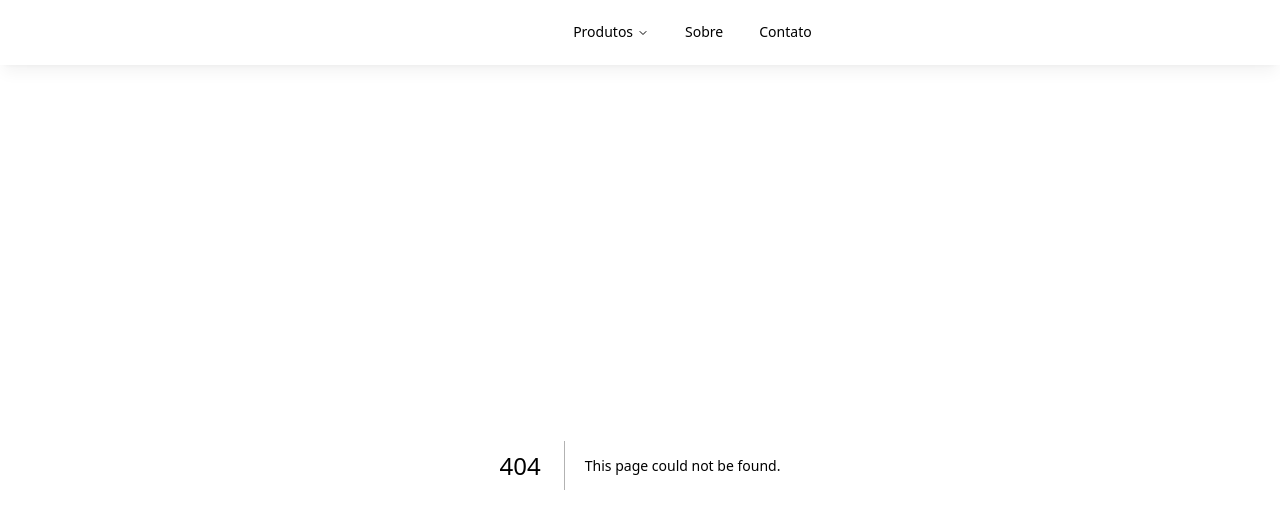
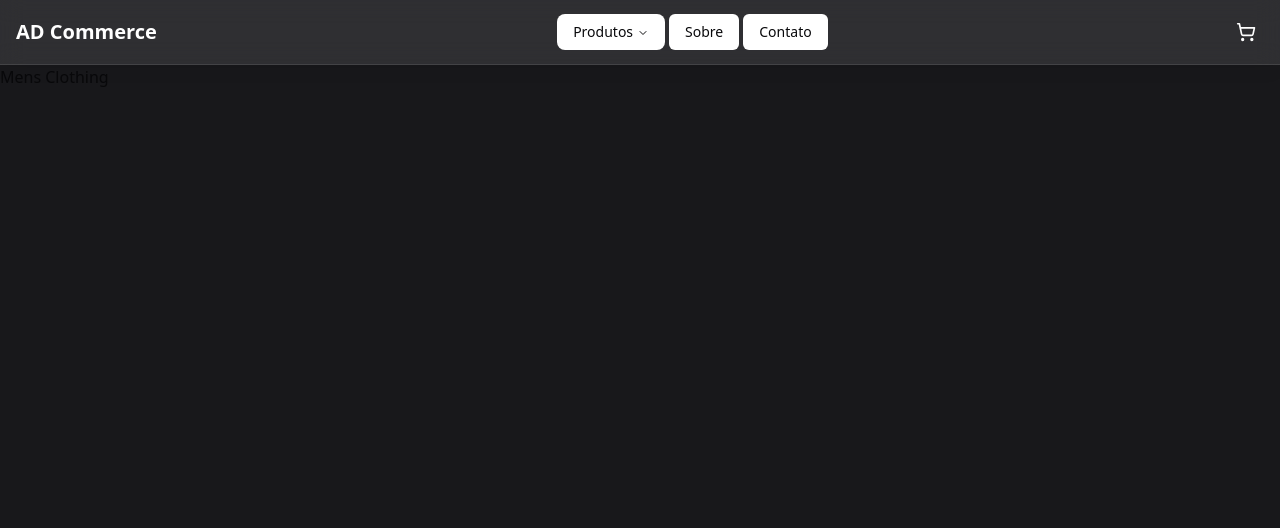
Before and after one commit to EngJao89/ad-commerce-web, a Next.js app: page /mensclothing in a window 1280 px wide. Before the commit this address had no page. Shown: the top 528 px of the page. Built offline with nearby package versions, Linux system fonts and the light colour scheme.

Commit message:
feat(adc06-pages-pattern): create pattern for pages details and categories

```diff
--- /dev/null
+++ b/src/app/detail/[id].tsx
@@ -0,0 +1,7 @@
+export default function ProductDetail() {
+  return (
+    <div>
+      <h1>Product Detail</h1>
+    </div>
+  );
+}
--- /dev/null
+++ b/src/app/eletronic/page.tsx
@@ -0,0 +1,7 @@
+export default function Eletronic() {
+  return (
+    <div>
+      <h1>Eletronic</h1>
+    </div>
+  );
+}
--- /dev/null
+++ b/src/app/jewelery/page.tsx
@@ -0,0 +1,7 @@
+export default function Jewelery() {
+  return (
+    <div>
+      <h1>Jewelery</h1>
+    </div>
+  );
+}
--- /dev/null
+++ b/src/app/mensclothing/page.tsx
@@ -0,0 +1,7 @@
+export default function MensClothing() {
+  return (
+    <div>
+      <h1>Mens Clothing</h1>
+    </div>
+  );
+}
--- /dev/null
+++ b/src/app/womensclothing/page.tsx
@@ -0,0 +1,7 @@
+export default function WomensClothing() {
+  return (
+    <div>
+      <h1>Womens Clothing</h1>
+    </div>
+  );
+}
```
